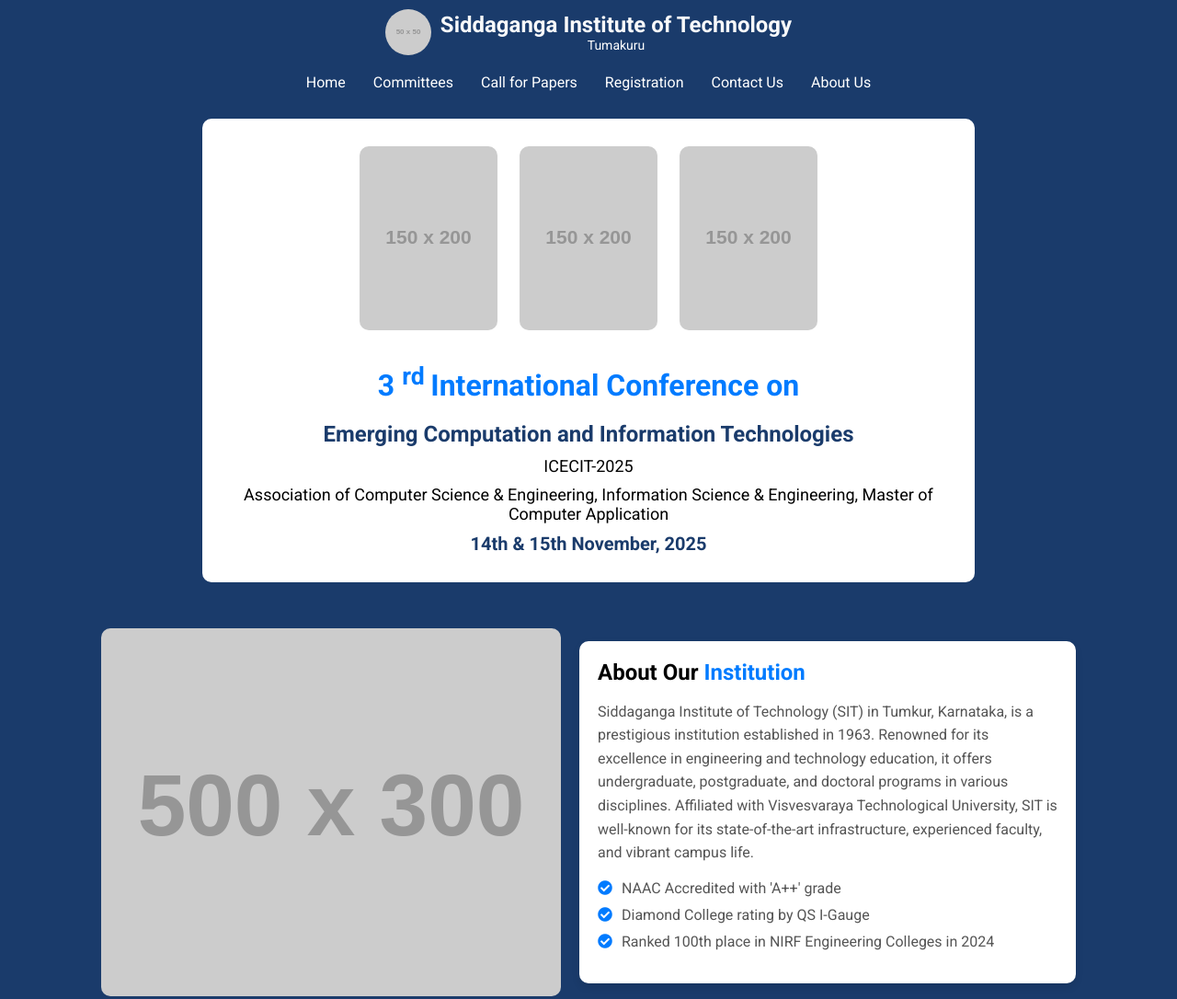
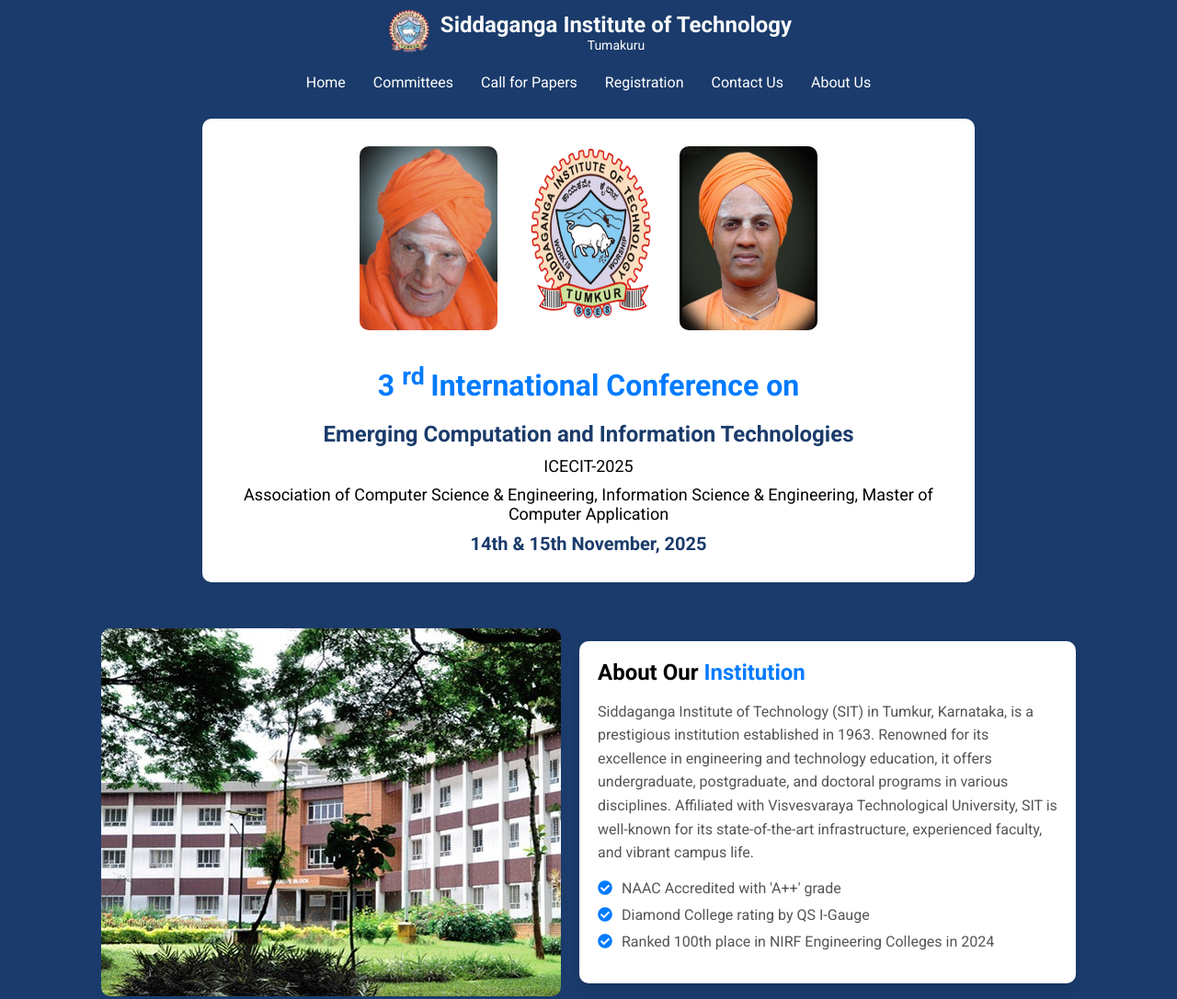
Before and after one commit to venkata-jagadeep-reddy/icecit, a plain HTML site: page icecit-2025/index.html in a window 1280 px wide. Shown: the top 1086 px of the page at 92% size. Drawn offline with Linux system fonts and the light colour scheme; placeholder pictures from the web are drawn by us.

Commit message:
Update index.html

```diff
--- a/icecit-2025/index.html
+++ b/icecit-2025/index.html
@@ -291,7 +291,7 @@
  </head>
  <body>
   <div class="header">
-   <img alt="Siddaganga Institute of Technology logo" src="https://placehold.co/50x50"/>
+   <img alt="Siddaganga Institute of Technology logo" src="images/logo.png"/>
    <div style="text-align: center;">
     <h1 style="color:#f8f9fa">
      Siddaganga Institute of Technology
@@ -322,9 +322,10 @@
    </a>
   </div>
   <div class="content">
-   <img alt="Image of a person in orange attire" src="https://placehold.co/150x200"/>
-   <img alt="Siddaganga Institute of Technology emblem" src="https://placehold.co/150x200"/>
-   <img alt="Image of a person in orange attire" src="https://placehold.co/150x200"/>
+   <img alt="Siddaganga Institute of Technology emblem" src="images/swamiji.jpg"/>
+   <img alt="Image of a person in orange attire" src="images/logo1.png"/>
+
+   <img alt="Image of a person in orange attire" src="images/swamiji2.0.jpg"/>
    <h2>
     3
     <sup>
@@ -348,7 +349,7 @@
 
   <div class="container2">
     <div class="image-container2">
-     <img alt="Image of Siddaganga Institute of Technology campus with a building and greenery" src="https://placehold.co/500x300"/>
+     <img alt="Image of Siddaganga Institute of Technology campus with a building and greenery" src="images/sit.jpg"/>
     </div>
     <div class="text-container2">
      <h2>
```
